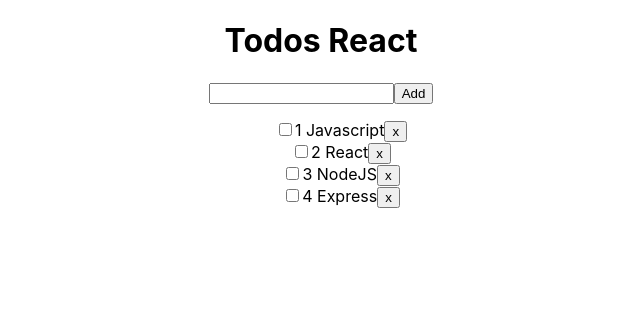
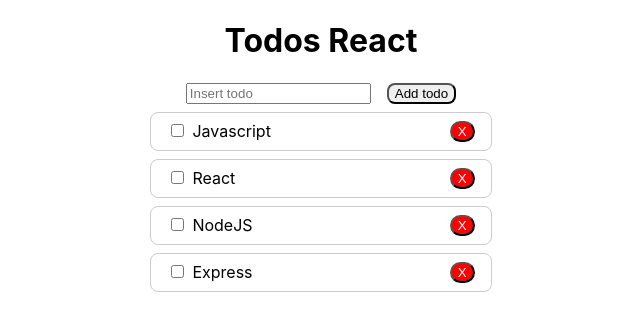
Before and after one commit to Racenna/TodoReact, a React (Create React App) app: page / in a window 1280 px wide. Shown: the top 330 px of the page, without its empty margins (319-959 px from the left). Built offline with nearby package versions, Linux system fonts and the light colour scheme.

Commit message:
Add styles

```diff
--- a/src/App.css
+++ b/src/App.css
@@ -1,42 +1,47 @@
 .App {
+  width: 60%;
+  margin-right: auto;
+  margin-left: auto;
   text-align: center;
 }
 
-.App-logo {
-  height: 40vmin;
-  pointer-events: none;
+.TodoList ul {
+  list-style: none;
+  margin: 0;
+  padding: 0;
 }
 
-@media (prefers-reduced-motion: no-preference) {
-  .App-logo {
-    animation: App-logo-spin infinite 20s linear;
-  }
+.TodoItem {
+  width: 40%;
+  margin-right: auto;
+  margin-left: auto;
+  display: flex;
+  justify-content: space-between;
+  /* align-items: center; */
+  padding: 0.5rem 1rem;
+  border: 1px solid #ccc;
+  border-radius: 0.5rem;
+  margin-bottom: 0.5rem;
 }
 
-.App-header {
-  background-color: #282c34;
-  min-height: 100vh;
-  display: flex;
-  flex-direction: column;
-  align-items: center;
-  justify-content: center;
-  font-size: calc(10px + 2vmin);
-  color: white;
+.TodoItem input {
+  margin-right: 0.5rem;
 }
 
-ul {
-  list-style: none;
+.TodoItem button {
+  color: #fff;
+  background-color: red;
+  border-radius: 1rem;
 }
 
-.App-link {
-  color: #61dafb;
+.TodoAdd {
+  margin-bottom: 0.5rem;
 }
 
-@keyframes App-logo-spin {
-  from {
-    transform: rotate(0deg);
-  }
-  to {
-    transform: rotate(360deg);
-  }
+.TodoAdd input {
+  margin-right: 1rem;
 }
+
+.TodoAdd button {
+  border-radius: 0.5rem;
+}
--- a/src/Todo/TodoAdd.js
+++ b/src/Todo/TodoAdd.js
@@ -2,7 +2,7 @@ import React, { useState } from "react";
 import PropTypes from "prop-types";
 
 function TodoAdd({ onCreate }) {
-  const [value, setValue] = useState([]);
+  const [value, setValue] = useState('');
 
   function submitHandler(e) {
     e.preventDefault();
@@ -12,11 +12,18 @@ function TodoAdd({ onCreate }) {
       setValue("");
     }
   }
+
   return (
-    <form onSubmit={submitHandler}>
-      <input value={value} onChange={e => setValue(e.target.value)} />
-      <button type="submit">Add</button>
-    </form>
+    <div className="TodoAdd">
+      <form onSubmit={submitHandler}>
+        <input
+          placeholder="Insert todo"
+          value={value}
+          onChange={e => setValue(e.target.value)}
+        />
+        <button type="submit">Add todo</button>
+      </form>
+    </div>
   );
 }
 
--- a/src/Todo/TodoItems.js
+++ b/src/Todo/TodoItems.js
@@ -2,25 +2,22 @@ import React, { useContext } from "react";
 import PropTypes from "prop-types";
 import Context from "../context";
 
-function TodoItem({ index, todo, onChange }) {
+function TodoItem({ todo, onChange }) {
   const { deleteTodo } = useContext(Context);
   console.log("todo", todo);
   return (
-    <li>
+    <li className="TodoItem">
       <span>
         <input type="checkbox" onChange={onChange.bind(null, todo.id)} />
-        {index + 1}
-        &nbsp;
         {todo.title}
-        <button onClick={deleteTodo.bind(null, todo.id)}>x</button>
       </span>
+      <button onClick={deleteTodo.bind(null, todo.id)}>X</button>
     </li>
   );
 }
 
 TodoItem.propTypes = {
   todo: PropTypes.object.isRequired,
-  index: PropTypes.number,
   onChange: PropTypes.func.isRequired
 };
 
--- a/src/Todo/TodoList.js
+++ b/src/Todo/TodoList.js
@@ -4,15 +4,10 @@ import TodoItem from "./TodoItems";
 
 function TodoList(props) {
   return (
-    <div>
+    <div className="TodoList">
       <ul>
-        {props.todos.map((todo, index) => (
-          <TodoItem
-            key={todo.id}
-            todo={todo}
-            index={index}
-            onChange={props.onChange}
-          />
+        {props.todos.map(todo => (
+          <TodoItem key={todo.id} todo={todo} onChange={props.onChange} />
         ))}
       </ul>
     </div>
```
